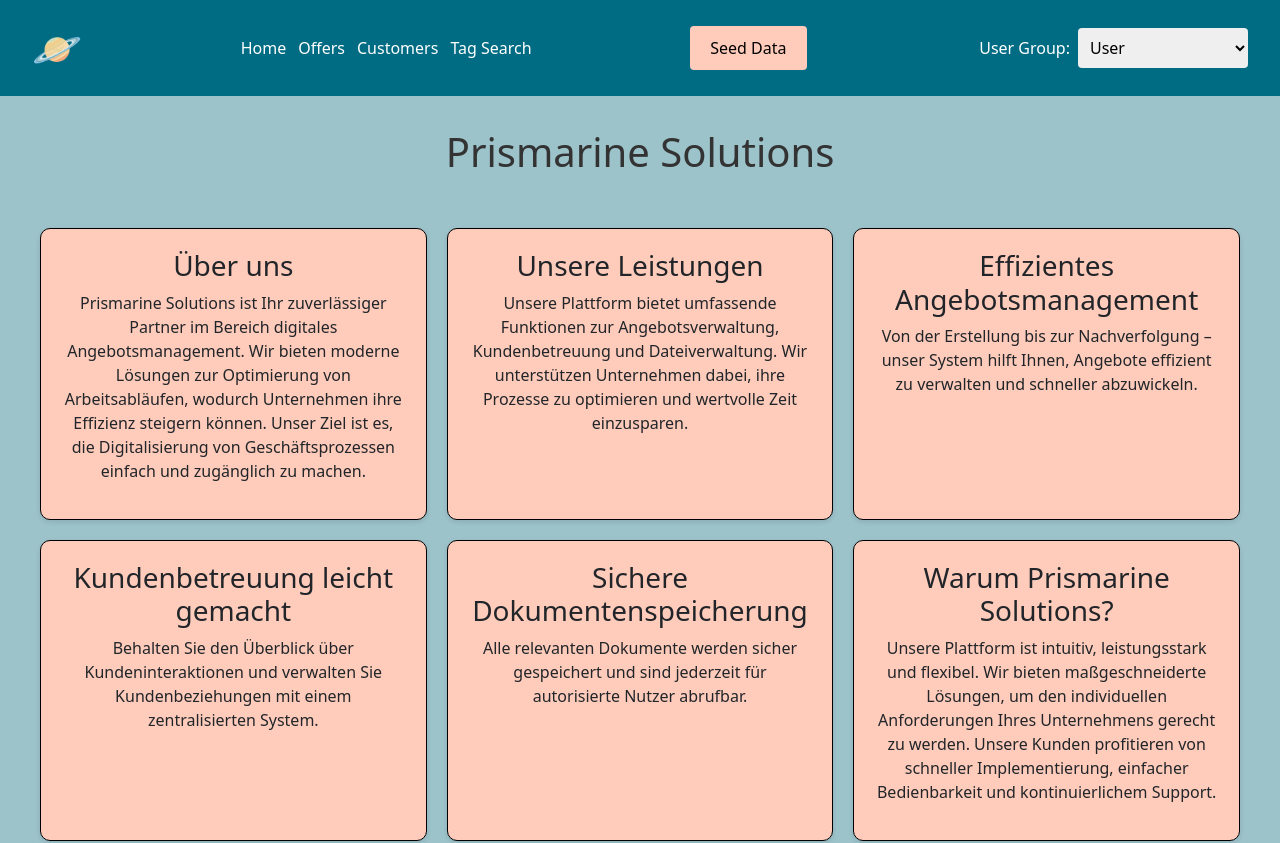
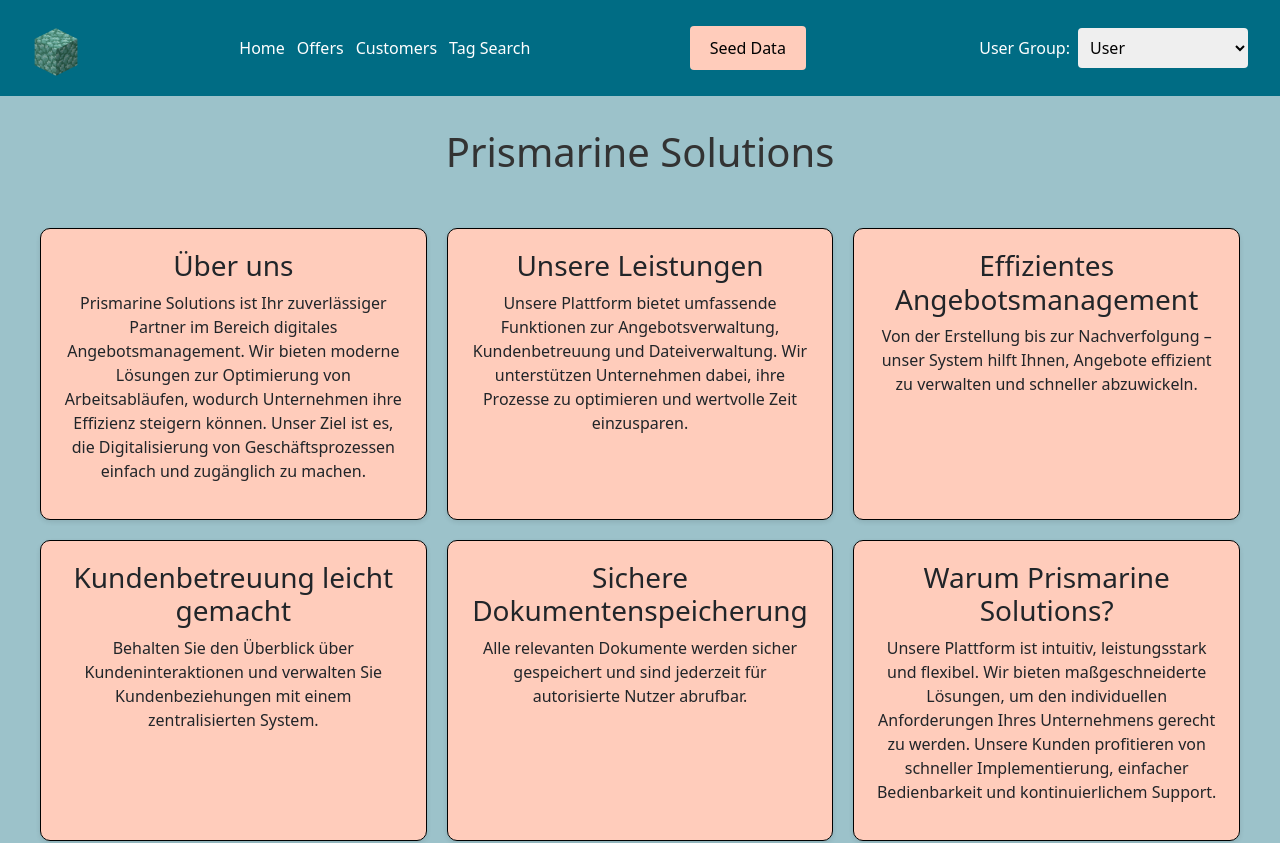
Before and after one commit to REVENZ01/Web-Projekt, a React (Create React App) app in the folder frontend/: page / in a window 1280 px wide. Shown: the top 843 px of the page. Built offline with nearby package versions, Linux system fonts and the light colour scheme.

Commit message:
prismarin aus minecraft

```diff
--- a/frontend/src/CSS/Home.css
+++ b/frontend/src/CSS/Home.css
@@ -61,3 +61,8 @@
   box-shadow: 0 2px 5px rgba(0, 0, 0, 0.1);
   text-align: center;
 }
+
+.homebild{
+  width: 3rem;
+  height: 3rem;
+}
--- a/frontend/src/components/Header.js
+++ b/frontend/src/components/Header.js
@@ -44,7 +44,7 @@
   return (
     <header className="header">
       <div className="logo">
-        <a href="/">🪐</a>
+        <a href="/"><img class="homebild" src="/Prismarin.gif" alt="Prismarin" /></a>
       </div>
 
       <nav className="main-nav">
```
